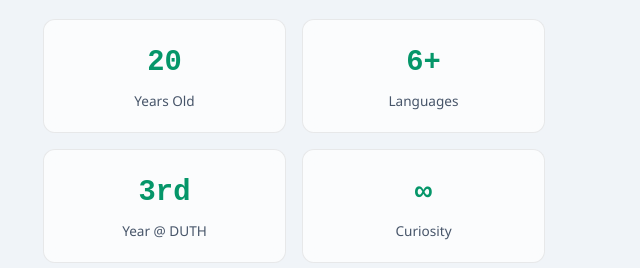
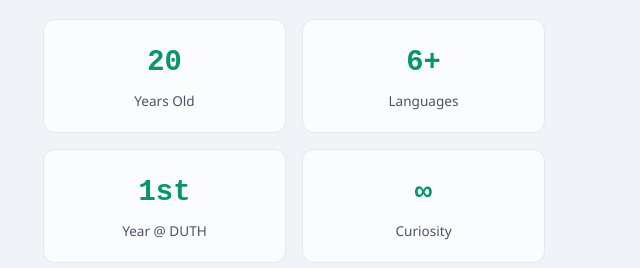
Before and after one commit to KonstantinosMichalakis/portfolio, a plain HTML site: page index.html in a window 1280 px wide. Shown: the part 1003-1271 px from the top of the page, 621-1261 px from the left. Drawn offline with Linux system fonts and the light colour scheme.

Commit message:
Update index.html

```diff
--- a/index.html
+++ b/index.html
@@ -719,7 +719,7 @@
             <div class="stat-card__label">Languages</div>
           </div>
           <div class="stat-card">
-            <div class="stat-card__value">3rd</div>
+            <div class="stat-card__value">1st</div>
             <div class="stat-card__label">Year @ DUTH</div>
           </div>
           <div class="stat-card">
```
